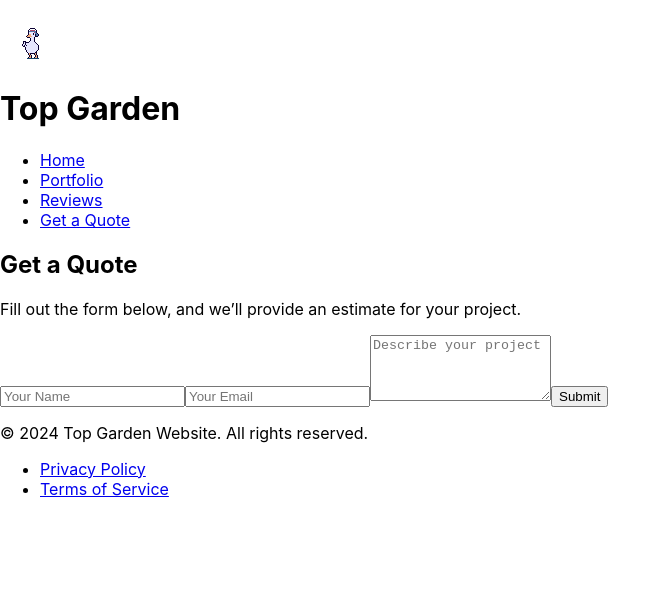
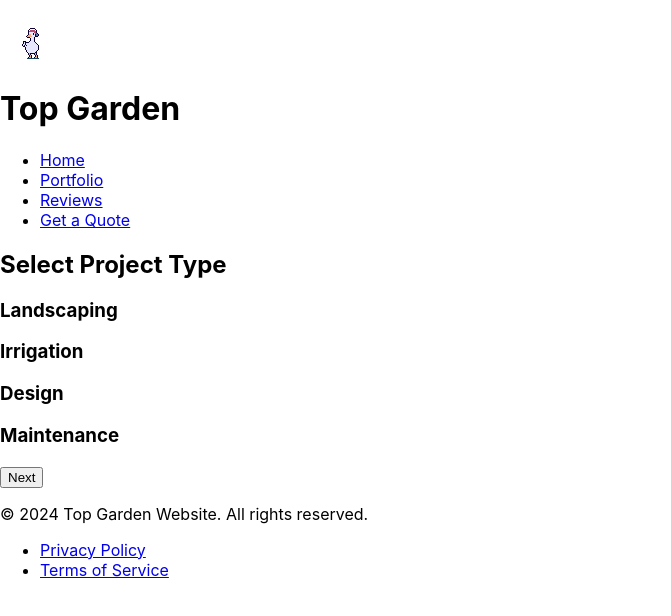
Before and after one commit to Lumiho/top_garden_web, a React (Create React App) app: page /get-quote in a window 1280 px wide. Shown: the top 616 px of the page, without its empty margins (0-671 px from the left). Built offline with nearby package versions, Linux system fonts and the light colour scheme.

Commit message:
GetQuote improved

```diff
--- a/src/pages/GetQuote.js
+++ b/src/pages/GetQuote.js
@@ -1,35 +1,212 @@
-import React from 'react';
+import React, { useState } from 'react';
 
 function GetQuote() {
+  const [currentScreen, setCurrentScreen] = useState(1);
+  const [formData, setFormData] = useState({
+    projectType: '',
+    projectDetails: {
+      name: '',
+      squareFootage: '',
+      completionDate: '',
+      materials: '',
+      budget: '',
+    },
+  });
+
+  const handleNext = () => setCurrentScreen((prev) => prev + 1);
+  const handleBack = () => setCurrentScreen((prev) => prev - 1);
+
   return (
-    <div className="bg-[#F4F1DE] text-center py-10">
-      <h2 className="text-2xl font-bold text-[#4A7A63]">Get a Quote</h2>
-      <p className="text-lg text-[#4A7A63] mt-4">
-        Fill out the form below, and we’ll provide an estimate for your project.
-      </p>
-      <form className="mt-6 space-y-4 max-w-md mx-auto">
+    <div className="min-h-screen flex items-center justify-center bg-[#F4F1DE]">
+      {/* Screen 1: Project Type */}
+      {currentScreen === 1 && (
+        <div className="p-6 bg-white rounded-lg shadow-md max-w-lg w-full">
+          <h2 className="text-2xl font-bold text-[#4A7A63] mb-4">Select Project Type</h2>
+          <div className="grid grid-cols-1 gap-4">
+            {['Landscaping', 'Irrigation', 'Design', 'Maintenance'].map((type) => (
+              <div
+                key={type}
+                onClick={() =>
+                  setFormData({ ...formData, projectType: type })
+                }
+                className={`p-4 border rounded-lg cursor-pointer ${
+                  formData.projectType === type
+                    ? 'border-[#E07A5F]'
+                    : 'border-gray-300'
+                }`}
+              >
+                <h3 className="font-bold text-[#4A7A63]">{type}</h3>
+              </div>
+            ))}
+          </div>
+          <button
+            onClick={handleNext}
+            className="mt-6 w-full bg-[#E07A5F] text-white py-2 rounded hover:bg-[#d46653]"
+          >
+            Next
+          </button>
+        </div>
+      )}
+
+      {/* Screen 2: Project Details */}
+      {currentScreen === 2 && (
+        <div className="p-6 bg-white rounded-lg shadow-md max-w-lg w-full">
+          <h2 className="text-2xl font-bold text-[#4A7A63] mb-4">Project Details</h2>
+
+          {/* Project Name */}
           <input
             type="text"
-          placeholder="Your Name"
-          className="w-full px-4 py-2 border border-[#4A7A63] rounded"
+            placeholder="Project Name"
+            value={formData.projectDetails.name}
+            onChange={(e) =>
+              setFormData({
+                ...formData,
+                projectDetails: {
+                  ...formData.projectDetails,
+                  name: e.target.value,
+                },
+              })
+            }
+            className="w-full px-4 py-2 border border-gray-300 rounded mb-4"
           />
+
+          {/* Square Footage */}
           <input
-          type="email"
-          placeholder="Your Email"
-          className="w-full px-4 py-2 border border-[#4A7A63] rounded"
+            type="number"
+            placeholder="Square Footage (e.g., 500)"
+            value={formData.projectDetails.squareFootage}
+            onChange={(e) =>
+              setFormData({
+                ...formData,
+                projectDetails: {
+                  ...formData.projectDetails,
+                  squareFootage: e.target.value,
+                },
+              })
+            }
+            className="w-full px-4 py-2 border border-gray-300 rounded mb-4"
           />
-        <textarea
-          placeholder="Describe your project"
-          className="w-full px-4 py-2 border border-[#4A7A63] rounded"
-          rows="4"
+
+          {/* Preferred Completion Date */}
+          <label className="block text-left text-gray-600 mb-1">Preferred Completion Date</label>
+          <input
+            type="date"
+            value={formData.projectDetails.completionDate}
+            onChange={(e) =>
+              setFormData({
+                ...formData,
+                projectDetails: {
+                  ...formData.projectDetails,
+                  completionDate: e.target.value,
+                },
+              })
+            }
+            className="w-full px-4 py-2 border border-gray-300 rounded mb-4"
           />
+
+          {/* Preferred Materials */}
+          <label className="block text-left text-gray-600 mb-1">Preferred Materials</label>
+          <select
+            value={formData.projectDetails.materials}
+            onChange={(e) =>
+              setFormData({
+                ...formData,
+                projectDetails: {
+                  ...formData.projectDetails,
+                  materials: e.target.value,
+                },
+              })
+            }
+            className="w-full px-4 py-2 border border-gray-300 rounded mb-4"
+          >
+            <option value="">Select Materials</option>
+            <option value="Gravel">Gravel</option>
+            <option value="Soil">Soil</option>
+            <option value="Turf/Grass">Turf/Grass</option>
+            <option value="Stones">Stones</option>
+            <option value="Paving Blocks">Paving Blocks</option>
+          </select>
+
+          {/* Budget Range */}
+          <label className="block text-left text-gray-600 mb-1">Budget Range</label>
+          <input
+            type="text"
+            placeholder="e.g., $1000 - $5000"
+            value={formData.projectDetails.budget}
+            onChange={(e) =>
+              setFormData({
+                ...formData,
+                projectDetails: {
+                  ...formData.projectDetails,
+                  budget: e.target.value,
+                },
+              })
+            }
+            className="w-full px-4 py-2 border border-gray-300 rounded mb-4"
+          />
+
+          {/* Navigation Buttons */}
+          <div className="flex justify-between">
             <button
-          type="submit"
-          className="bg-[#E07A5F] text-[#F4F1DE] px-6 py-2 rounded hover:bg-[#d46653]"
+              onClick={handleBack}
+              className="bg-gray-400 text-white py-2 px-4 rounded hover:bg-gray-500"
+            >
+              Back
+            </button>
+            <button
+              onClick={handleNext}
+              className="bg-[#E07A5F] text-white py-2 px-4 rounded hover:bg-[#d46653]"
+            >
+              Next
+            </button>
+          </div>
+        </div>
+      )}
+
+      {/* Screen 3: Review and Submit */}
+      {currentScreen === 3 && (
+        <div className="p-6 bg-white rounded-lg shadow-md max-w-lg w-full">
+          <h2 className="text-2xl font-bold text-[#4A7A63] mb-4">Review Your Details</h2>
+          <div className="mb-4">
+            <p className="font-bold text-[#4A7A63]">Project Type:</p>
+            <p>{formData.projectType || 'Not Selected'}</p>
+          </div>
+          <div className="mb-4">
+            <p className="font-bold text-[#4A7A63]">Project Name:</p>
+            <p>{formData.projectDetails.name || 'Not Provided'}</p>
+          </div>
+          <div className="mb-4">
+            <p className="font-bold text-[#4A7A63]">Square Footage:</p>
+            <p>{formData.projectDetails.squareFootage || 'Not Provided'}</p>
+          </div>
+          <div className="mb-4">
+            <p className="font-bold text-[#4A7A63]">Preferred Completion Date:</p>
+            <p>{formData.projectDetails.completionDate || 'Not Selected'}</p>
+          </div>
+          <div className="mb-4">
+            <p className="font-bold text-[#4A7A63]">Preferred Materials:</p>
+            <p>{formData.projectDetails.materials || 'Not Selected'}</p>
+          </div>
+          <div className="mb-4">
+            <p className="font-bold text-[#4A7A63]">Budget Range:</p>
+            <p>{formData.projectDetails.budget || 'Not Provided'}</p>
+          </div>
+          <div className="flex justify-between">
+            <button
+              onClick={handleBack}
+              className="bg-gray-400 text-white py-2 px-4 rounded hover:bg-gray-500"
+            >
+              Back
+            </button>
+            <button
+              onClick={() => alert('Quote Submitted!')}
+              className="bg-[#E07A5F] text-white py-2 px-4 rounded hover:bg-[#d46653]"
             >
               Submit
             </button>
-      </form>
+          </div>
+        </div>
+      )}
     </div>
   );
 }
```
Lines whose indentation alone changed are shown as unchanged.
